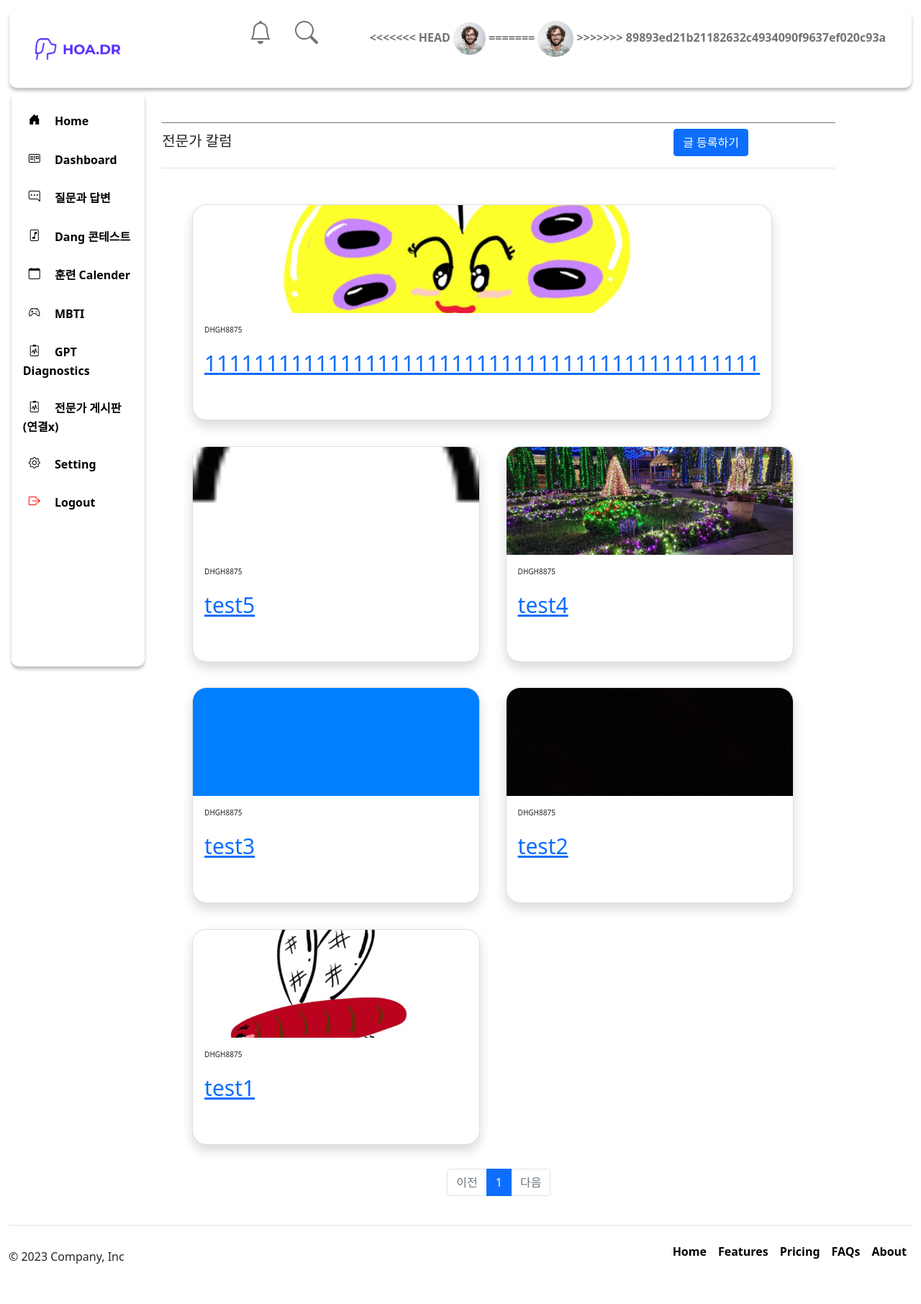
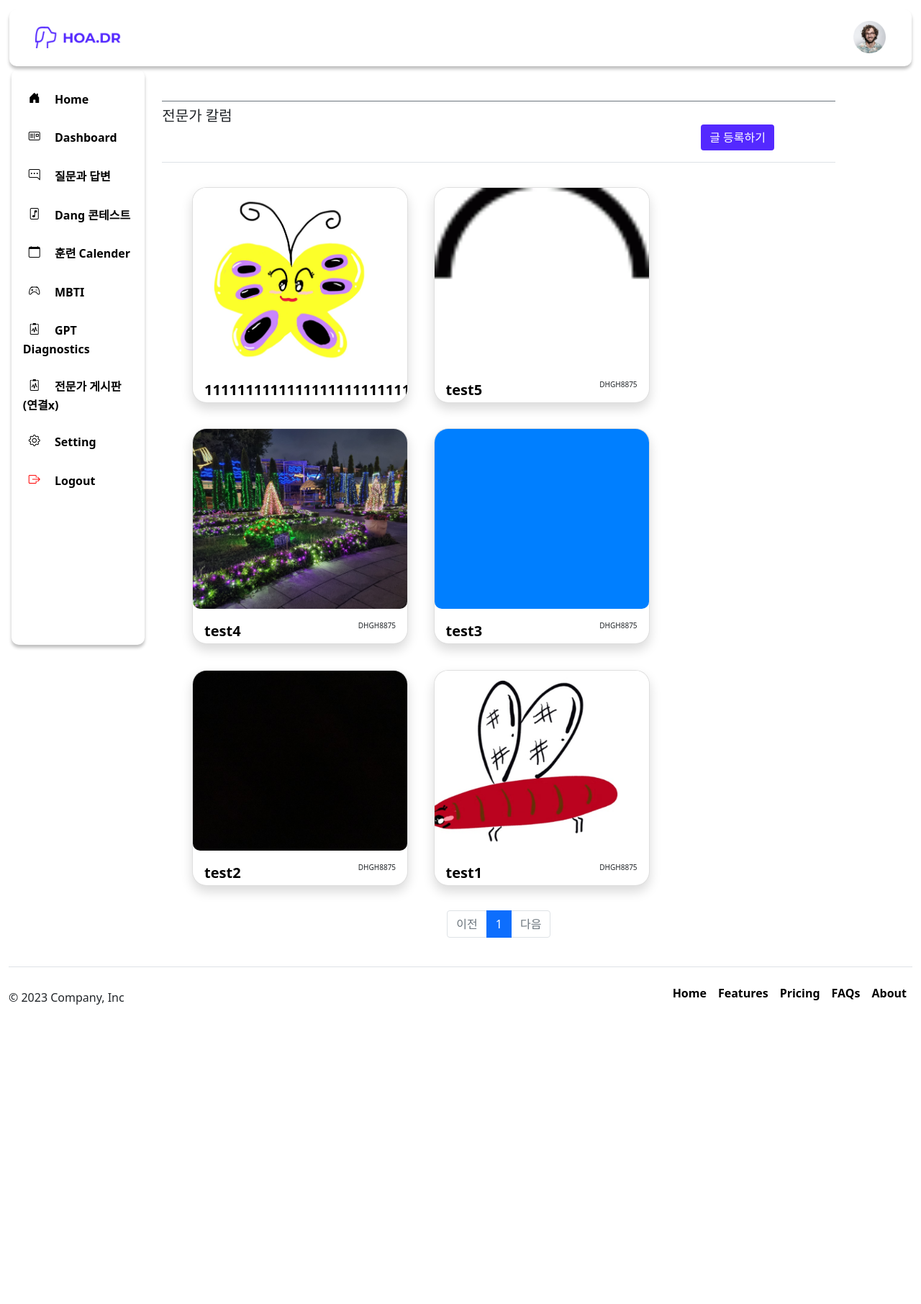
Before and after one commit to king8875/Team-Project, a Django app: page /pybo/expert/ in a window 1280 px wide. Shown: the whole page at 72% size. After the commit the page ends 1396 px from the top, so only its background shows below. Run offline with Django 4.2, Linux system fonts and the light colour scheme; data comes from the database, SQL or seed files in the repository; both versions use the stored data as it was after the commit; parts of the project's set-up code (start-up, migrations or seed data) failed here and were passed over; some libraries are stand-ins or nearby versions.

Commit message:
경화니

```diff
--- a/pybo/admin.py
+++ b/pybo/admin.py
@@ -1,5 +1,5 @@
 from django.contrib import admin
-from .models import Question, Post, Photo, Expert, Pet
+from .models import Question, Post, Photo, Expert, Pet, Profile_img
 
 class QuestionAdmin(admin.ModelAdmin):
     search_fields = ['subject']
@@ -14,6 +14,9 @@ class PostAdmin(admin.ModelAdmin):
 admin.site.register(Pet)
 admin.site.register(Expert)
 
+admin.site.register(Profile_img)
+
+
 admin.site.register(Question, QuestionAdmin)
 admin.site.register(Post, PostAdmin)
 # Register your models here.
--- a/pybo/models.py
+++ b/pybo/models.py
@@ -1,6 +1,15 @@
 from django.db import models
 from django.contrib.auth.models import User
 from django.urls import reverse
+
+
+
+class Profile_img(models.Model):
+    author = models.ForeignKey(User, on_delete=models.CASCADE, related_name='profile_img_author')
+    Profile_img = models.ImageField(upload_to='photos/',null=True,blank=True)
+    def __str__(self):
+        return self.author
+
 
 class Category(models.Model):
     name = models.CharField(max_length=20, unique=True)
--- a/pybo/views.py
+++ b/pybo/views.py
@@ -30,6 +30,8 @@ from .models import ForumAnswer
 
 from .forms import ForumQuestionForm
 from .forms import ForumAnswerForm
+from .forms import ProfileImgForm
+
 
 
 class MovieViewSet(viewsets.ModelViewSet):
@@ -1050,3 +1052,16 @@ def fetch_more_posts(request):
         ]
     }
     return render(request, '2.group/forum.html', data)
+
+
+def upload_profile_img(request):
+    if request.method == 'POST':
+        form = ProfileImgForm(request.POST, request.FILES)
+        if form.is_valid():
+            profile_img = form.save(commit=False)
+            profile_img.author = request.user
+            profile_img.save()
+            return redirect('pybo/user_profile.html')
+    else:
+        form = ProfileImgForm()
+    return render(request, 'pybo/user_profile.html', {'form': form})
--- a/templates/base.html
+++ b/templates/base.html
@@ -8,6 +8,8 @@
     <!-- <form method ="post"></form> -->
     <!-- Bootstrap CSS -->
     <script src="http://code.jquery.com/jquery-latest.js"></script>
+    <script src="https://ajax.googleapis.com/ajax/libs/jquery/3.6.0/jquery.min.js"></script>
+
     <link href="https://cdn.jsdelivr.net/npm/bootstrap@5.0.2/dist/css/bootstrap.min.css" rel="stylesheet" integrity="sha384-EVSTQN3/azprG1Anm3QDgpJLIm9Nao0Yz1ztcQTwFspd3yD65VohhpuuCOmLASjC" crossorigin="anonymous">
     <link rel="stylesheet" href="https://cdn.jsdelivr.net/npm/bootstrap-icons@1.10.3/font/bootstrap-icons.css">
     <title>Hello, pybo!</title>
@@ -77,29 +79,10 @@
 		  <div class="collapse navbar-collapse" id="navbarNav">
 			<ul class="navbar-nav ms-auto ">
 
-				  <li class="nav-item me-2">
-					<a class="nav-link" href="#">
-						<svg xmlns="http://www.w3.org/2000/svg" width="16" height="16" fill="currentColor" class="bi bi-bell" viewBox="0 0 16 16">
-							<path d="M8 16a2 2 0 0 0 2-2H6a2 2 0 0 0 2 2zM8 1.918l-.797.161A4.002 4.002 0 0 0 4 6c0 .628-.134 2.197-.459 3.742-.16.767-.376 1.566-.663 2.258h10.244c-.287-.692-.502-1.49-.663-2.258C12.134 8.197 12 6.628 12 6a4.002 4.002 0 0 0-3.203-3.92L8 1.917zM14.22 12c.223.447.481.801.78 1H1c.299-.199.557-.553.78-1C2.68 10.2 3 6.88 3 6c0-2.42 1.72-4.44 4.005-4.901a1 1 0 1 1 1.99 0A5.002 5.002 0 0 1 13 6c0 .88.32 4.2 1.22 6z"/>
-						  </svg>
-					</a>
-				  </li>
-				  <li class="nav-item me-5">
-					<a class="nav-link" href="#">
-						<svg xmlns="http://www.w3.org/2000/svg" width="16" height="16" fill="currentColor" class="bi bi-search" viewBox="0 0 16 16">
-							<path d="M11.742 10.344a6.5 6.5 0 1 0-1.397 1.398h-.001c.03.04.062.078.098.115l3.85 3.85a1 1 0 0 0 1.415-1.414l-3.85-3.85a1.007 1.007 0 0 0-.115-.1zM12 6.5a5.5 5.5 0 1 1-11 0 5.5 5.5 0 0 1 11 0z"/>
-						  </svg>
-					</a>
-				  </li>
 				  <li class="nav-item dropdown  me-3">
 					<a class="nav-link dropdown-toggle-no-create" href="#" id="navbarDropdown" role="button" data-bs-toggle="dropdown" aria-expanded="false">
-<<<<<<< HEAD
             {{ user.username }}
                         <img src="{%static 'img/user.png' %}" width="45px" />
-=======
-						{{ user.username }}
-                        <img src="{%static 'img/user.png' %}" width="50px" />
->>>>>>> 89893ed21b21182632c4934090f9637ef020c93a
 					</a>
 					<ul class="dropdown-menu dropdown-menu-end" aria-labelledby="navbarDropdown">
 					  <li><a class="dropdown-item" href="{% url 'pybo:user_profile' %}">마이페이지</a></li>
@@ -253,7 +236,6 @@
 
 <!-- 자바스크립트 Start -->
 <script src="https://cdnjs.cloudflare.com/ajax/libs/bootstrap/5.1.3/js/bootstrap.bundle.min.js"></script>
-<script src="https://ajax.googleapis.com/ajax/libs/jquery/3.6.0/jquery.min.js"></script>
 <script>
   const links = document.querySelectorAll('.nav-link');
   const sidebarMenu = document.querySelector('#sidebarMenu');
--- a/templates/pybo/expert_list.html
+++ b/templates/pybo/expert_list.html
@@ -1,4 +1,4 @@
-{% extends 'base.html' %}
+<!-- {% extends 'base.html' %} -->
 {% load pybo_filter %}
 {% block content %}
 {% load static %}
@@ -8,40 +8,36 @@
     <div id="content" class="border-top border-secondary"></div>
     <div class="content_block">
     <h5 class="border-bottom pl-2 pb-3 my-2">{{ category.description }}
-        <a href="{% url 'pybo:expert_create' category.name %}" class="btn btn-primary" style="margin-left: 65%;">글 등록하기</a>
+        <a href="{% url 'pybo:expert_create' category.name %}" class="btn btn-primary" style="margin-left:80%; background-color: #5429FF; color: white; border: none;">글 등록하기</a>
     </h5>
-    <div class="row justify-content-between my-3"></div>
 
+        <div class="container my-3" style="flex-wrap: wrap; ">
 
-
-        <div class="container my-3">
-            <div class="hiyyom" style="display:flex; flex-wrap: wrap; max-width: 1200px; min-height: 700px; user-select: auto;">
+        <div class="hiyyom" style="display: flex; min-height: 700px; user-select: auto; flex-wrap: wrap; ">
 
         {% if question_list %}
         {% for question in question_list %}
-        <div class="card lift shadow" style="min-height:300px; min-width:400px; overflow: hidden; border-radius: 1.25rem; user-select: auto; margin: 2%;">
+        <div class="card lift shadow" style="min-height:300px; max-height: 300px; min-width:300px; max-width: 300px ;overflow: hidden; border-radius: 1.25rem; user-select: auto; margin: 2%; ">
             {% if question.thumbnail %}
-            <a style="user-select: auto;"><img src="{{ question.thumbnail.url }}" alt="{{question.subject}}" id="image_57" class="img-fluid" style="object-fit: cover; height: 150px; width: 100%; user-select: auto;"></a>
+            <a href="{% url 'pybo:expert_detail' question.id %}" style="user-select: auto;">
+                <img src="{{ question.thumbnail.url }}" alt="{{question.subject}}"  class="img-fluid" style="border-radius: 10px; object-fit: cover; height: 250px; width: 100%; user-select: auto;">
+            </a>
             {% endif %}
-            <div class="card-body" style="user-select: auto;">
-                <div class="row align-items-center" style="user-select: auto;">
-                    <div class="col" style="user-select: auto;">
-
-                        <!-- 작성자 -->
-                        <div class="card-title mb-3 name" style="font-size:10px; user-select: auto;">
-                            <a style="user-select: auto;"> <span class="text-uppercase" style="user-select: auto;">{{ question.author.username }}</span></a>
+            <div class="card-body" style="user-select: auto; width:auto; ">
+                <div class="row align-items-center" style="user-select: auto; ">
+                    <div class="col" style="user-select: auto; display: inline-block;">
+                        <!-- 제목 -->
+                        <div class="card-title mb-2 name" style="font-size:20px;  user-select: auto;float: left;">
+                            <a href= "{% url 'pybo:expert_detail' question.id %}" style="user-select: auto; text-decoration: none; font-weight: bold; color: black;">{{ question.subject }}</a>
                         </div>
-
-                        <!-- 제목 -->
-                        <div class="card-title mb-2 name" style="font-size:30px; user-select: auto;">
-                            <a href= {% url 'pybo:expert_detail' question.id %} style="user-select: auto;">{{ question.subject }}</a>
+                         <!-- 작성자 -->
+                         <div class="card-title mb-3 name" style="font-size:10px; user-select: auto; float: right;">
+                            <a style="user-select: auto;">
+                                <span class="text-uppercase" style="user-select: auto;">{{ question.author.username }}</span>
+                            </a>
                         </div>
-
                     </div>
-
                 </div> <!-- / .row -->
-
-
             </div> <!-- / .card-body -->
         </div>
         {% endfor %}
```
Also changed, not shown: pybo/forms.py (+6 -1 lines), templates/common/profile_base.html (+9 -0 lines), templates/pybo/expert_detail.html (+15 -10 lines), templates/pybo/main.html (+7 -5 lines), db.sqlite3, media/photos/2023/06/28/785.gif (added), media/photos/2023/06/28/ENFP.png (added), media/photos/2023/06/28/ISFJ.png (added), media/photos/2023/06/28/black.jpg (added), media/photos/2023/06/28/blue.jpg (added), media/photos/2023/06/28/풍경1.jpg (added), media/photos/ISTP.png (added), pybo/migrations/0020_profile_img.py (added).
